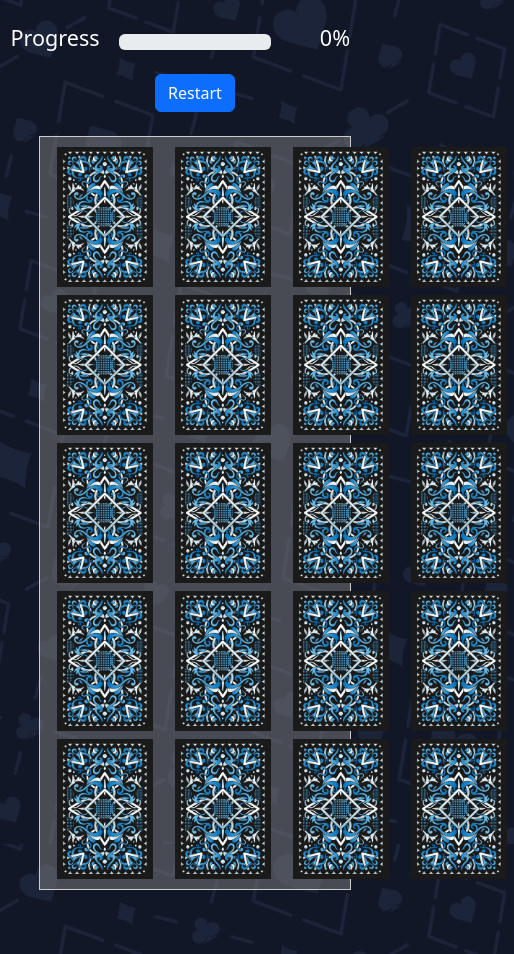
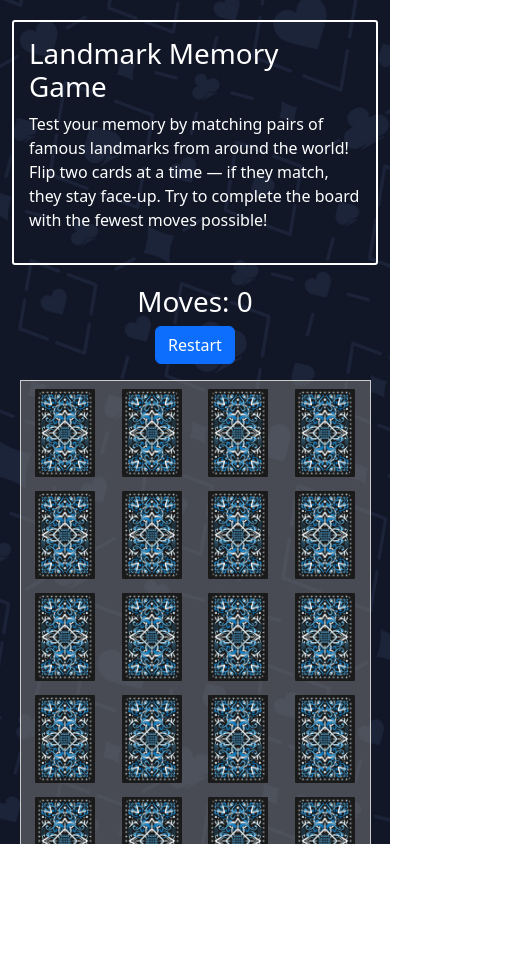
Before and after one commit to Ahmedhatem307/Memory-Game-TS, a plain HTML site: page index.html in a window 390 px wide. Shown: the whole page, 514 px wide, since content can reach past the window. After the commit the page ends 844 px from the top, so only its background shows below. Drawn offline with Linux system fonts and the light colour scheme; files whose address does not match are found by name.

Commit message:
feat: improve responsiveness, add move counter, and game info section

```diff
--- a/game.js
+++ b/game.js
@@ -35,6 +35,8 @@ export class Game {
         this.progressBar = document.getElementsByClassName("progress-bar")[0];
         this.progressText = document.getElementById("progress-text");
         this.progressCounter = 0;
+        this.movesCounter = 0;
+        this.movesCounterText = document.getElementById("moves-counter");
         this.audio = new GameAudios();
         this.board = this.shuffledValues.map((num, index) => new Card(index, num));
     }
@@ -48,6 +50,8 @@ export class Game {
                 cardDiv.classList.add("card");
                 cardDiv.addEventListener("click", () => {
                     this.audio.gameTrack.play();
+                    this.movesCounter++;
+                    this.movesCounterText.innerText = this.movesCounter.toString();
                     if (!card.isFlipped && !card.isMatched && !this.lock) {
                         this.audio.flipSound.play();
                         card.isFlipped = true;
@@ -80,7 +84,9 @@ export class Game {
             if (this.progressCounter === 100) {
                 this.audio.gameOverSound.play();
                 const gameOver = document.getElementById("game-over");
+                const gameOverMovesCounter = document.getElementById("game-over-moves");
                 gameOver.style.display = "flex";
+                gameOverMovesCounter.innerText = this.movesCounter.toString();
             }
         }
         else {
--- a/gameAudios.js
+++ b/gameAudios.js
@@ -2,7 +2,7 @@ export class GameAudios {
     constructor() {
         this.gameTrack = new Audio("./assets/audio/gameTrack.mp3");
         this.flipSound = new Audio("./assets/audio/flip.mp3");
-        this.cardMismatchSound = new Audio("./assets/audio/fail2.mp3");
+        this.cardMismatchSound = new Audio("./assets/audio/fail.mp3");
         this.cardMatchSound = new Audio("./assets/audio/success.mp3");
         this.gameOverSound = new Audio("./assets/audio/game-over.mp3");
         this.gameTrack.loop = true;
--- a/index.html
+++ b/index.html
@@ -7,112 +7,53 @@
     <title>Memory Game</title>
     <link rel="stylesheet" href="bootstrap-5.3.8-dist/css/bootstrap.css">
     <script src="main.js" type="module" defer></script>
-    <style>
-        body {
-            background-image: url("assets/tableImage.jpg");
-            background-size: cover;
-            background-position: center center;
-            background-repeat: no-repeat;
-            background-attachment: fixed;
-            height: 100vh;
-            margin: 10px 0 100px 0;
-        }
-
-        .container {
-            display: flex;
-            justify-content: center;
-        }
-
-        #board {
-            display: grid;
-            grid-template-columns: repeat(4, 1fr);
-            grid-template-rows: repeat(5, 1fr);
-            gap: 8px;
-            width: 80vw;
-            margin: 0 auto;
-            padding: 10px;
-            border: 1px solid #ccc;
-            justify-items: center;
-            background-color: rgba(128, 128, 128, 0.5);
-        }
-
-        .card {
-            width: 110px;
-            height: 140px;
-            border: none;
-            background-image: url("./assets/back.jpg");
-            background-size: contain;
-            background-position: center;
-            background-repeat: no-repeat;
-            border-radius: 8px;
-            background-color: transparent;
-            cursor: pointer;
-            transition: transform 0.6s;
-            transform-style: preserve-3d;
-        }
-
-        .card.flipping {
-            transform: rotateY(90deg);
-        }
-
-        .game-over {
-            position: fixed;
-            top: 0;
-            left: 0;
-            width: 100vw;
-            height: 100vh;
-            background: rgba(0, 0, 0, 0.8);
-            /* dark overlay */
-            display: none;
-            /* hidden by default */
-            justify-content: center;
-            align-items: center;
-            z-index: 1000;
-        }
-
-        .game-over-content {
-            background: white;
-            padding: 30px 50px;
-            border-radius: 12px;
-            text-align: center;
-            box-shadow: 0 5px 15px rgba(0, 0, 0, 0.3);
-        }
-
-        .game-over-content h2 {
-            margin-bottom: 20px;
-        }
-    </style>
+    <link rel="stylesheet" href="style.css">
 </head>
 
 <body>
     <div class="container">
 
         <div class="background-container d-flex flex-column">
+
+            <div class="game-info">
+                <h1>Landmark Memory Game</h1>
+                <p>
+                    Test your memory by matching pairs of famous landmarks from around the world!
+                    Flip two cards at a time — if they match, they stay face-up.
+                    Try to complete the board with the fewest moves possible!
+                </p>
+            </div>
+
+            <div class="text-center mb-3 ">
+                <h1>Moves: <span id="moves-counter">0</span></h1>
+                <button type="button" class="btn btn-primary" id="reset">Restart</button>
+            </div>
+            <div id="board">
+            </div>
             <div class="row">
-                <div class="col-2 d-flex justify-content-center align-items-center" style="color: white;">
+                <div class="col-sm-3 col-md-2 col-lg-2 d-flex justify-content-center align-items-center"
+                    style="color: white;">
                     <h4>Progress</h4>
                 </div>
-                <div class="col-8">
+                <div class="col-sm-8 col-md-8 col-lg-8 ">
                     <div class="progress m-4">
                         <div class="progress-bar" role="progressbar" aria-valuenow="0" aria-valuemin="0"
                             aria-valuemax="100" style="width: 0%; text-align: center; background-color: green;">
                         </div>
                     </div>
                 </div>
-                <div class="col-2 d-flex justify-content-center align-items-center" style="color: white;">
+                <div class="col-sm-1 col-md-2 col-lg-2 d-flex justify-content-center align-items-center"
+                    style="color: white;">
                     <h4 id="progress-text">0%</h4>
                 </div>
             </div>
-            <div class="text-center mb-4">
-                <button type="button" class="btn btn-primary" id="reset">Restart</button>
-            </div>
-            <div id="board">
-            </div>
+
         </div>
 
         <div id="game-over" class="game-over">
             <div class="game-over-content">
                 <h2>🎉 Game Over 🎉</h2>
+                <h6>Moves Completed <span id="game-over-moves"></span></h6>
                 <button id="restart-btn">Play Again</button>
             </div>
         </div>
--- a/style.css
+++ b/style.css
@@ -0,0 +1,130 @@
+html,
+body {
+  width: 100%;
+  height: 100%;
+  min-height: 100dvh;
+  margin: 0;
+  padding: 0;
+  overflow-x: hidden;
+}
+
+body {
+  display: flex;
+  flex-direction: column;
+  background-image: url("assets/tableImage.jpg");
+  background-size: cover;
+  background-position: center center;
+  background-repeat: no-repeat;
+  background-attachment: fixed;
+}
+
+.container {
+  display: flex;
+  justify-content: center;
+}
+
+#board {
+  display: grid;
+  grid-template-columns: repeat(4, 1fr);
+  grid-template-rows: repeat(5, 1fr);
+  gap: 8px;
+  width: 80vw;
+  margin: 0 auto;
+  padding: 10px;
+  border: 1px solid #ccc;
+  justify-items: center;
+  background-color: rgba(128, 128, 128, 0.5);
+}
+
+.card {
+  width: 110px;
+  height: 140px;
+  border: none;
+  background-image: url("./assets/back.jpg");
+  background-size: contain;
+  background-position: center;
+  background-repeat: no-repeat;
+  border-radius: 8px;
+  background-color: transparent;
+  cursor: pointer;
+  transition: transform 0.6s;
+  transform-style: preserve-3d;
+}
+
+.card.flipping {
+  transform: rotateY(90deg);
+}
+
+.game-over {
+  position: fixed;
+  top: 0;
+  left: 0;
+  width: 100vw;
+  height: 100vh;
+  background: rgba(0, 0, 0, 0.8);
+  display: none;
+  justify-content: center;
+  align-items: center;
+  z-index: 1000;
+}
+
+.game-over-content {
+  background: white;
+  border-radius: 12px;
+  text-align: center;
+  box-shadow: 0 5px 15px rgba(0, 0, 0, 0.3);
+  width: 80%;
+  padding: 20px;
+  font-size: 0.9rem;
+}
+
+.game-over-content h2 {
+  margin-bottom: 20px;
+}
+
+.game-info {
+  margin: 20px 0px;
+  padding: 15px;
+  border-radius: 3px;
+  border: solid 2px white;
+  color: white;
+}
+
+#moves-counter,
+div > h1 {
+  color: white;
+}
+
+@media screen and (max-width: 1024px) {
+  body {
+    background-attachment: scroll;
+    margin: 0;
+  }
+  .card {
+    width: 90px;
+    height: 120px;
+  }
+
+  #board {
+    width: 90vw;
+    gap: 6px;
+  }
+}
+
+@media screen and (max-width: 767px) {
+  body {
+    min-height: 100%;
+    background-attachment: scroll;
+    margin: 0;
+  }
+  .card {
+    width: 60px;
+    height: 100px;
+  }
+  #board {
+    grid-template-columns: repeat(4, 1fr);
+    grid-template-rows: auto 1fr auto;
+    gap: 2px;
+    padding: 2px;
+  }
+}
```
Also changed, not shown: 4 other files.
